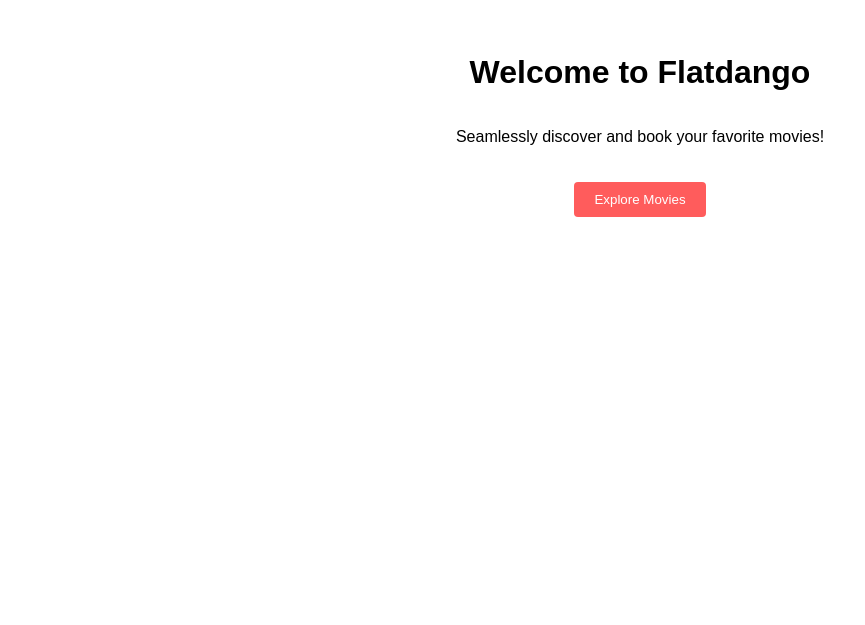
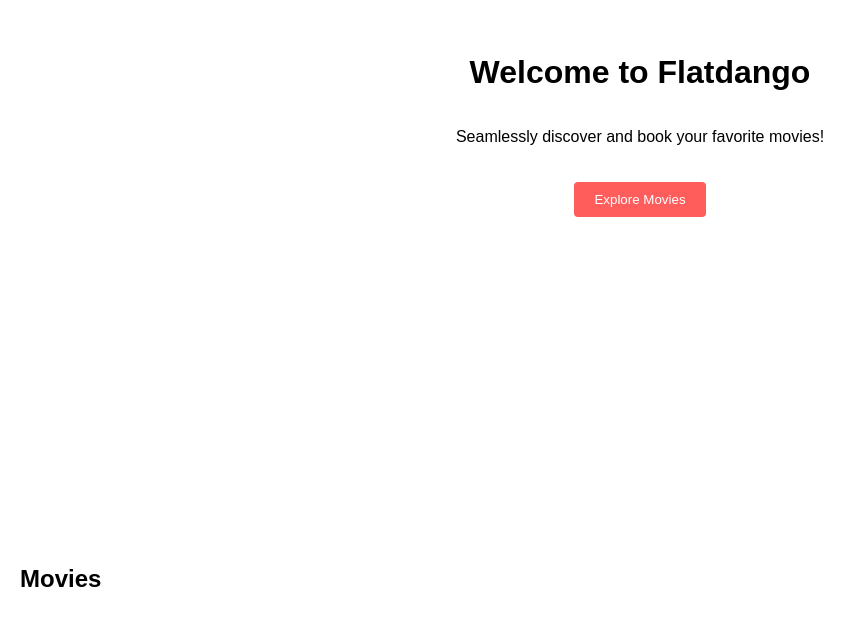
Before and after one commit to Prodigysec/Flatdango, a plain HTML site: page index.html in a window 1280 px wide. Shown: the part 275-900 px from the top of the page, without its empty margins (0-865 px from the left). Before the commit the page ends 840 px from the top, so only its background shows below. Drawn offline with Linux system fonts and the light colour scheme.

Commit message:
Add a div for movie lists

```diff
--- a/index.html
+++ b/index.html
@@ -17,8 +17,10 @@
     </div>
 
     <div class="movie-container">
-      <div id="movie-listings"></div>
-      <div id="movie-details"></div>
+      <div id="movie-listings">
+        <h2>Movies</h2>
+        <!-- list of movies -->
+      </div>
     </div>
   </body>
 </html>
```
